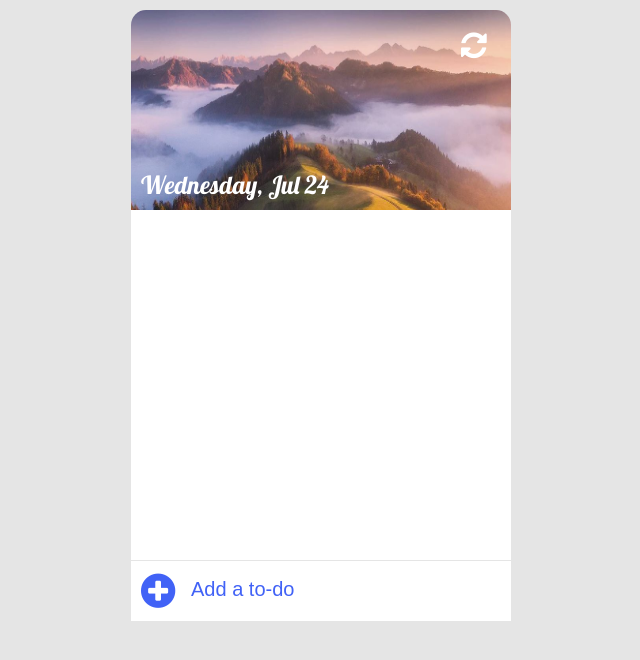
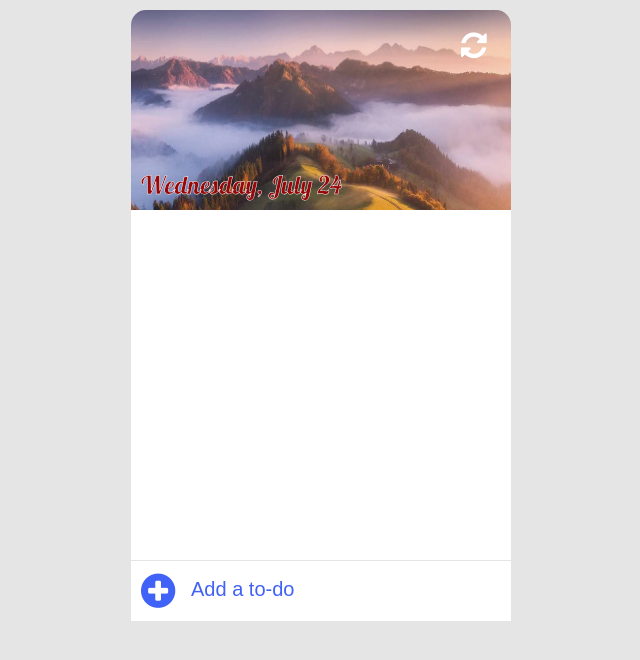
Before and after one commit to LubbaSaha/Time_Scheme-JS, a plain HTML site: page index.html in a window 1280 px wide. Shown: the whole page, without its empty margins (319-959 px from the left). Drawn offline with Linux system fonts and the light colour scheme.

Commit message:
Done and dusted

```diff
--- a/css/style.css
+++ b/css/style.css
@@ -38,14 +38,17 @@ body{
     cursor: pointer;
     text-shadow: 1px 3px 5px #000;
     transform: rotate(45deg);
+    transition: all 0.6s;
 }
 #date{
     position: absolute;
     bottom: 10px;
     left: 10px;
-    color: #FFF;
+    color: rgb(153, 8, 8);
     font-size: 25px;
     font-family: 'Lobster', cursive;
+    -webkit-text-stroke: 0.5px white;
+    font-weight: 400;
 }
 
 /* ------------ content ------------ */
@@ -90,7 +93,8 @@ body{
     position: absolute;
     padding:0;
     margin:0;
-    font-size: 20px;
+    font-size: 25px;
+    font-weight: 400;
     left:50px;
     top:5px;
     background-color: #FFF;
--- a/js/app.js
+++ b/js/app.js
@@ -43,10 +43,10 @@ clear.addEventListener("click", function(){
 
 //show todays date
 
-const options = {weekday:"long", month:"short", day:"numeric"};
+const options = {weekday:"long", month:"long", day:"numeric"};
 const today = new Date();
 
-dateElement.innerHTML = today.toLocaleDateString("en-US", options);
+dateElement.innerHTML = today.toLocaleDateString("en-EN", options);
 
 // add to do function
 
```
